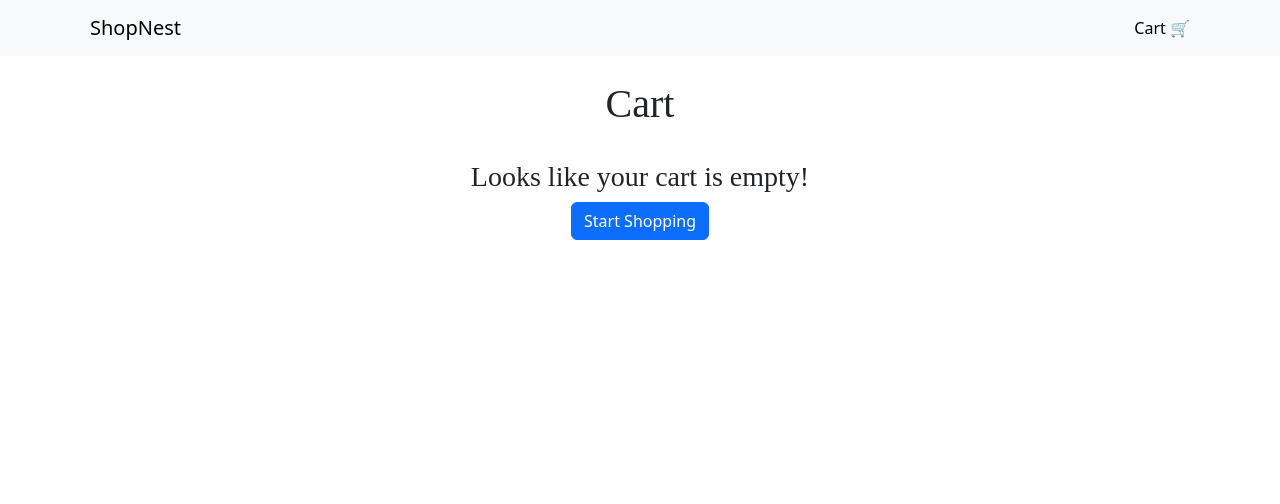
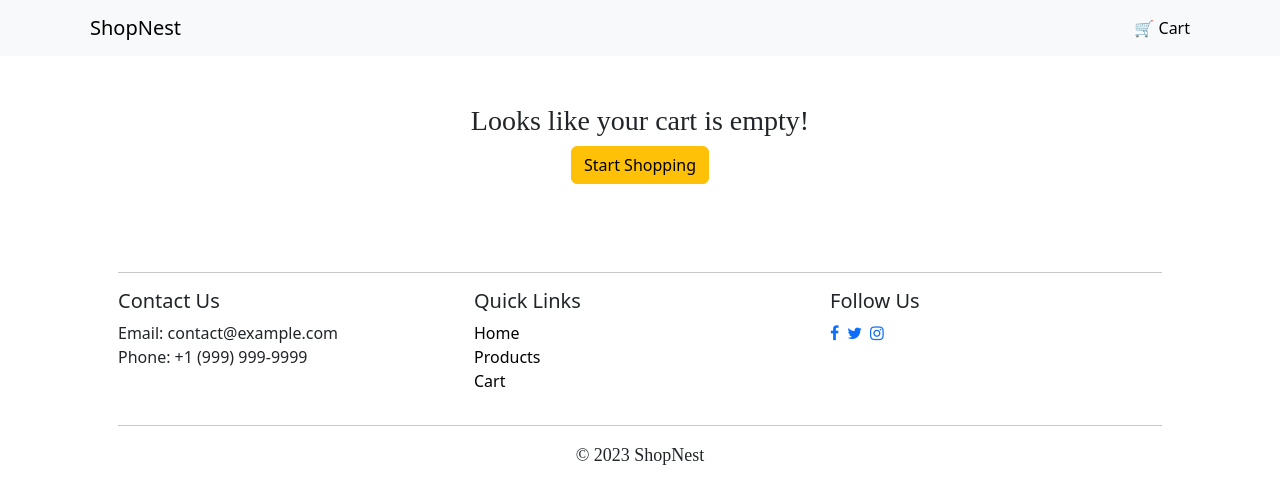
Before and after one commit to pradnyabhukan/e-commerce-website, a React (Create React App) app: page /e-commerce-website/cart in a window 1280 px wide. Shown: the top 504 px of the page. Built offline with nearby package versions, Linux system fonts and the light colour scheme.

Commit message:
added footer

```diff
--- a/src/App.css
+++ b/src/App.css
@@ -8,7 +8,7 @@ h1, h3{
 
 p{
   font-family: 'Lora', serif;
-  font-size: 20px;
+  font-size: 18px;
 }
 
 Navbar{
--- a/src/App.js
+++ b/src/App.js
@@ -6,6 +6,8 @@ import Product from './components/Product';
 import Cart from './components/Cart';
 import {createContext, useState, useEffect } from 'react';
 import AppNavbar from './components/Navbar';
+import Footer from './components/Footer';
+import "../src/components/styles.css"
 
 export const CartContext = createContext();
 
@@ -23,6 +25,7 @@ function App() {
         <Route path='/product/:id' element={<Product/>}/>
         <Route path='/cart' element={<Cart/>} />
       </Routes>
+      <Footer/>
       </CartContext.Provider>
     </BrowserRouter>
   );
--- a/src/components/Cart.js
+++ b/src/components/Cart.js
@@ -1,5 +1,5 @@
 import { useContext, useEffect, useState } from "react";
-import { Button, ButtonGroup, Container, Table } from "react-bootstrap";
+import { Button, ButtonGroup, Col, Container, Row, Table } from "react-bootstrap";
 import { Link } from "react-router-dom";
 import { CartContext } from "../App";
 
@@ -59,27 +59,34 @@ export default function Cart() {
     }, [cart])
     console.log(cart)
     return (
-        <Container>
-            <div className="text-center p-4">
+        <Container className="pt-5">
+            {/* <div className="text-center p-4">
                 <h1>Cart</h1>
-            </div>
+            </div> */}
             {
                 (cart.length === 0) ? (
                     <div className="container text-center">
                         <h3>Looks like your cart is empty!</h3>
-                        <Button><Link to={"/"} className="link" style={{color : "white"}}>Start Shopping</Link></Button>
+                        <Button variant="warning"><Link to={"/"} className="link">Start Shopping</Link></Button>
                     </div>
                 )
                     : (
                         <div>
+                            <Container className="cart p-5">
+                                <Row>
+                                    <Col lg={8} md={8} sm={12} xs={12} className=" ">
+                                        <Row>
+                                            <Col><h3 className="mb-5">Shopping Cart</h3></Col>
+                                            <Col><p className="summary-text text-end px-5"> {cart?.length} Items</p></Col>
+                                        </Row>
                                         <Table className="custom-table ">
                                             <thead>
                                                 <tr className="">
                                                     <th>#</th>
-                                        <th>Item Name</th>
-                                        <th>Price</th>
-                                        <th>Quantity</th>
-                                        <th>Actions</th>
+                                                    <th>NAME</th>
+                                                    <th>PRICE</th>
+                                                    <th>QUANTIY</th>
+                                                    <th>DELETE</th>
                                                 </tr>
                                             </thead>
                                             <tbody>
@@ -89,42 +96,66 @@ export default function Cart() {
                                                         const isDeleted = deletedItem === i;
                                                         return (
 
-                                            <tr  key={i} className={isDeleted ? 'delete-horizontal-animation' : ''}>
+                                                            <tr key={i} className={isDeleted ? 'delete-horizontal-animation' : ''}>
                                                                 <td >{i + 1}</td>
                                                                 <td>{product.title}</td>
                                                                 <td>${product.price}</td>
                                                                 <td>
                                                                     <ButtonGroup>
                                                                         <Button
-                                                variant="outline-primary"
-                                                id="add"
+                                                                            variant="outline-warning"
+                                                                            id="sub"
                                                                             onClick={(e) => {
                                                                                 handleQty(item, e);
                                                                             }}
                                                                         >
-                                                +
+                                                                            -
                                                                         </Button>
                                                                         <span className="m-2">{item.qty}</span>
                                                                         <Button
-                                                id="sub"
-                                                variant="outline-primary"
+                                                                            id="add"
+                                                                            variant="outline-warning"
                                                                             disabled={item.qty === 0}
                                                                             onClick={(e) => handleQty(item, e)}
                                                                         >
-                                                -
+                                                                            +
                                                                         </Button>
                                                                     </ButtonGroup>
                                                                 </td>
                                                                 <td>
-                                                <Button onClick={() => handleDeleteAnimation(i)}>Delete</Button>
+                                                                    <Button variant="warning" onClick={() => handleDeleteAnimation(i)}>Delete</Button>
                                                                 </td>
                                                             </tr>
                                                         )
                                                     })}
                                             </tbody>
                                         </Table>
+                                    </Col>
+                                    <Col lg={3} md={3} sm={12} xs={12} className="column-spacing">
+                                        <h3 className="mb-5">Order summary</h3>
+                                        <Row>
+                                            <p className="summary-text" style={{ margin: "0" }}>Items: {cart.length}</p>
+                                            <p className="summary-text" style={{ margin: "0" }}>Total Cost: $ {price}</p>
+                                        </Row>
 
-                            <p>Total Price: ${price}</p>
+                                        <Row className="pt-3">
+                                            <p className="summary-text" style={{ margin: "0" }}>SHIPPING</p>
+                                            <p className="summary-text">Standard Shipping : $08</p>
+                                        </Row>
+                                        <Row>
+                                            <p className="summary-text">Total Cost : $ {price + 8}</p>
+                                            <Button variant="warning">CHECKOUT</Button>
+                                        </Row>
+                                    </Col>
+                                </Row>
+                            </Container>
+                            <Container className="mt-5 d-flex justify-content-center">
+                                <Button variant="warning">
+                                    <Link to={"/"} className=" px-2 link">
+                                        Continue Shopping
+                                    </Link>
+                                </Button>
+                            </Container>
                         </div>
                     )
             }
--- /dev/null
+++ b/src/components/Footer.js
@@ -0,0 +1,69 @@
+import React from "react";
+import { Container, Row, Col } from "react-bootstrap";
+import { Link } from "react-router-dom";
+
+export default function Footer() {
+  const scrollToTop = () => {
+    window.scrollTo(0, 0);
+  };
+  return (
+    <footer className="custom-footer text-dark mt-5 pt-4">
+      <Container className="text-start px-5">
+      <hr />
+        <Row>
+          <Col md={4}>
+            <h5>Contact Us</h5>
+            <ul className="quick-links-list">
+              <li>
+              Email: contact@example.com
+              </li>
+              <li>
+              Phone: +1 (999) 999-9999
+              </li>
+            </ul>
+          </Col>
+          <Col md={4}>
+            <h5>Quick Links</h5>
+            <ul className="quick-links-list">
+              <li>
+                <Link to={"/"} className="link" onClick={scrollToTop}>Home</Link>
+              </li>
+              <li>
+              <Link to={"/"} className="link" onClick={scrollToTop}>Products</Link>
+              </li>
+              <li>
+              <Link to={"/cart"} className="link">Cart</Link>
+              </li>
+            </ul>
+          </Col>
+          <Col md={4}>
+            <h5>Follow Us</h5>
+            <ul className="list-inline">
+              <li className="list-inline-item">
+                <a href="#">
+                  <i className="fa fa-facebook"></i>
+                </a>
+              </li>
+              <li className="list-inline-item">
+                <a href="#">
+                  <i className="fa fa-twitter"></i>
+                </a>
+              </li>
+              <li className="list-inline-item">
+                <a href="#">
+                  <i className="fa fa-instagram"></i>
+                </a>
+              </li>
+            </ul>
+          </Col>
+        </Row>
+        <hr />
+        <Row>
+          <Col>
+            <p className="text-center">&copy; {new Date().getFullYear()} ShopNest</p>
+          </Col>
+        </Row>
+      </Container>
+    </footer>
+  );
+}
--- a/src/components/Navbar.js
+++ b/src/components/Navbar.js
@@ -12,7 +12,7 @@ export default function AppNavbar() {
                 <Navbar.Toggle />
                 <Navbar.Collapse className="justify-content-end">
                     <Nav className="">
-                        <Link to={"/cart"} className="px-2 link">Cart 🛒</Link>
+                        <Link to={"/cart"} className="px-2 link"> 🛒 Cart</Link>
                     </Nav>
                 </Navbar.Collapse>
             </Container>
--- a/src/components/styles.css
+++ b/src/components/styles.css
@@ -1,4 +1,4 @@
-.categories{
+.categories {
   cursor: pointer;
   /* border: 1px solid black; */
 }
@@ -7,32 +7,28 @@
   font-weight: bold;
 }
 
-.card{
+.card {
   width: 80% !important;
-    /* height: 20rem; */
-    /* overflow: hidden;
-    white-space: nowrap;
-    text-overflow: ellipsis; */
 }
 
-.card-image{
+.card-image {
   width: 90%;
   height: 14rem;
 }
 
-.card-title{
+.card-title {
   font-size: 1rem;
   overflow: hidden;
   text-overflow: ellipsis;
   white-space: nowrap;
 }
 
-.product-image{
+.product-image {
   width: 20rem;
   height: 20rem;
 }
 
-.link{
+.link {
   text-decoration: none;
   color: black;
 }
@@ -47,8 +43,9 @@
     transform: translateX(0);
     opacity: 1;
   }
+
   100% {
-      transform: translateX(100%);
+    transform: translateX(40%);
     opacity: 0;
   }
 }
@@ -56,18 +53,19 @@
 /* Apply the horizontal animation to the table rows */
 tr.delete-horizontal-animation {
   animation-name: deleteHorizontalAnimation;
-    animation-duration: 1s; /* Adjust the duration as needed */
+  animation-duration: 1s;
+  /* Adjust the duration as needed */
   animation-timing-function: ease-in-out;
   animation-fill-mode: forwards;
 }
 
-  .product-image{
+.product-image {
   padding: 30px;
   background-color: white;
   /* border: 1px solid black; */
 }
 
-  .product-category-heading{
+.product-category-heading {
   font-size: 14px;
   margin-bottom: 0;
 }
@@ -78,14 +76,16 @@
 }
 
 .starFilled {
-  color: gold; /* Change this to your desired color */
+  color: gold;
+  /* Change this to your desired color */
 }
 
 .starEmpty {
-  color: gray; /* Change this to your desired color */
+  color: gray;
+  /* Change this to your desired color */
 }
 
-.reviews{
+.reviews {
   border-left: 2px solid gray;
   padding-left: 10px;
 }
@@ -99,15 +99,37 @@
   align-items: center;
 }
 
-  .hero-row{
+.hero-row {
   width: inherit;
 }
 
-  .hero-image{
+.hero-image {
   width: 100%;
 }
 
-  .hero-title{
+.hero-title {
   font-family: 'Dancing Script', cursive;
   font-size: 60px;
 }
+
+.cart {
+  box-shadow: 5px 3px 3px rgb(172, 172, 172);
+  font-size: 14px;
+}
+
+.summary-text{
+  font-size: 16px;
+}
+
+.column-spacing {
+  margin-left: 8%; /* Adjust the margin as needed */
+}
+
+footer{
+  /* border-top: 1px solid gray; */
+  /* width: 100%; */
+}
+.quick-links-list {
+  list-style: none; /* Remove bullets */
+  padding-left: 0; /* Remove default left padding */
+}
```
Also changed, not shown: src/components/Hero.js (+10 -2 lines), src/components/Home.js (+17 -3 lines), src/components/Product.js (indentation only). Lines whose indentation alone changed are shown as unchanged.
